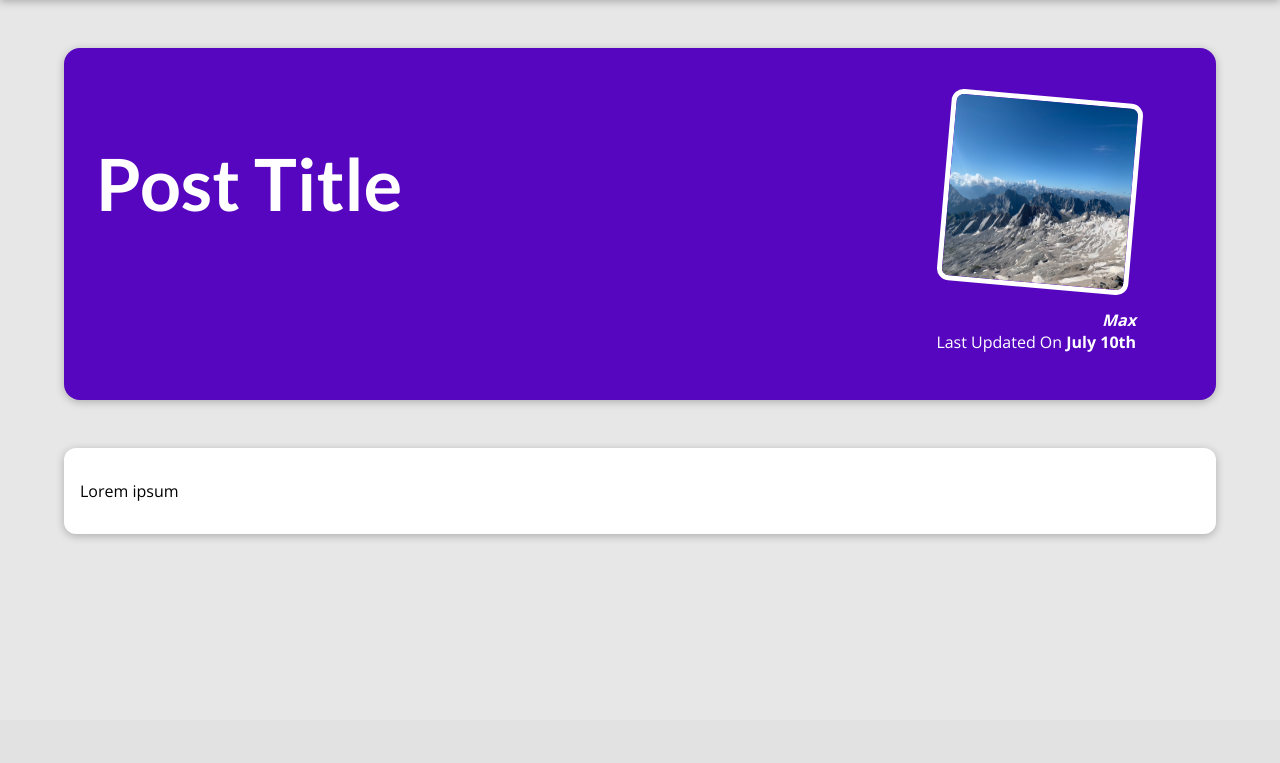
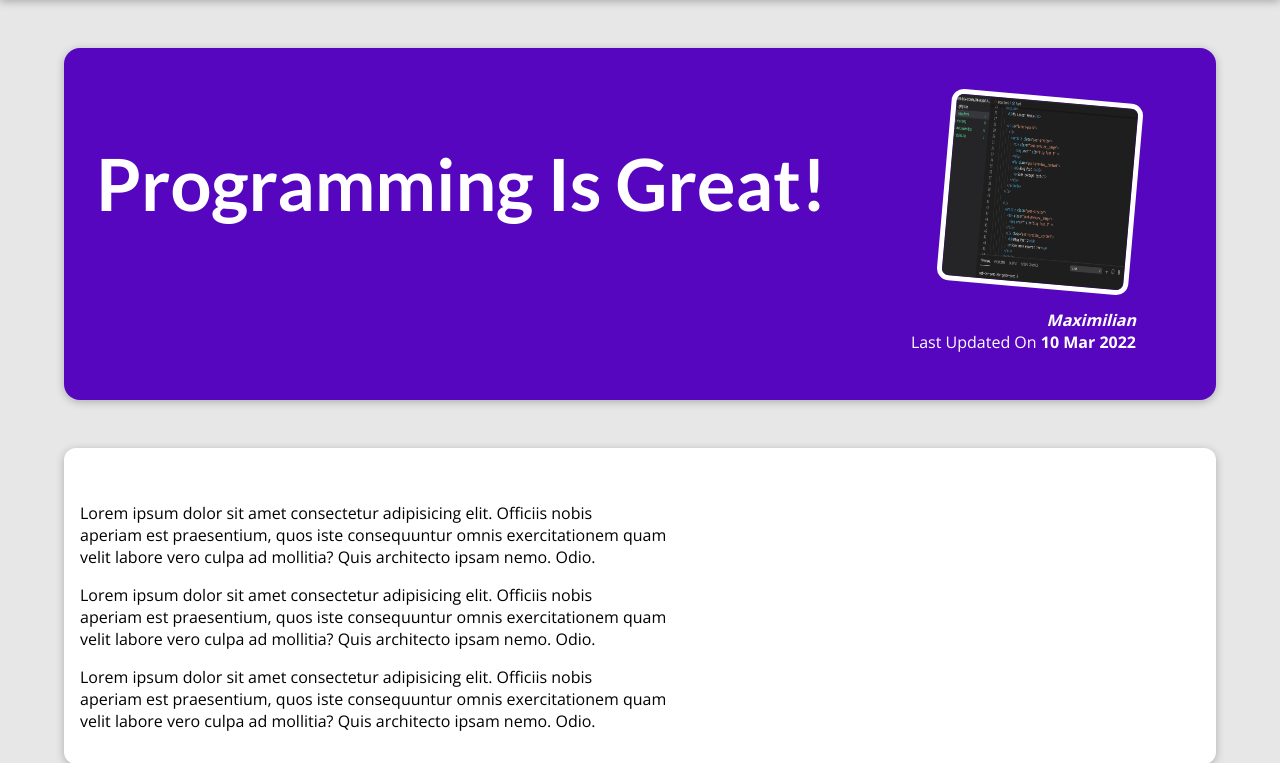
Before and after one commit to tahmid-saj/django-course, a Django app: page /posts/programming-is-fun in a window 1280 px wide. Shown: the part 80-843 px from the top of the page. Before the commit the page ends 618 px from the top, so only its background shows below. Run offline with Django 4.2, Linux system fonts and the light colour scheme.

Commit message:
Updating single post page

```diff
--- a/section-5-course-project-building-blog-the-basics/my_site/blog/templates/blog/includes/post.html
+++ b/section-5-course-project-building-blog-the-basics/my_site/blog/templates/blog/includes/post.html
@@ -3,7 +3,7 @@
 <li>
   <article class="post">
     <a href="{% url "post-detail-page" slug=post.slug %}">
-      <img src="{% static "blog/images/" | add: post.image %}" alt="{{ post.title }}"/>
+      <img src="{% static "blog/images/" | add:post.image %}" alt="{{ post.title }}"/>
 
       <div class="post__content">
         <h3>{{ post.title }}</h3>
--- a/section-5-course-project-building-blog-the-basics/my_site/blog/templates/blog/post-detail.html
+++ b/section-5-course-project-building-blog-the-basics/my_site/blog/templates/blog/post-detail.html
@@ -2,7 +2,7 @@
 {% load static %}
 
 {% block title %}
-  This Post Title
+{{ post.title }}
 {% endblock %}
 
 {% block css_files %}
@@ -11,21 +11,19 @@
 
 {% block content %}
   <section id="summary">
-    <h2>Post Title</h2>
+    <h2>{{ post.title }}</h2>
 
     <article>
-      <img src="{% static "blog/images/mountains.jpg" %}" alt="Post Title"/>
-      <address>Max</address>
+      <img src="{% static "blog/images/"|add:post.image %}" alt="{{ post.title }}"/>
+      <address>{{ post.author }}</address>
 
       <div>
-        Last Updated On <time>July 10th</time>
+        Last Updated On <time>{{ post.date|date:"d M Y" }}</time>
       </div>
     </article>
   </section>
 
   <main>
-    <p>
-      Lorem ipsum
-    </P>
+    {{ post.content|linebreaks }}
   </main>
 {% endblock %}
--- a/section-5-course-project-building-blog-the-basics/my_site/blog/views.py
+++ b/section-5-course-project-building-blog-the-basics/my_site/blog/views.py
@@ -81,7 +81,12 @@ def starting_page(request):
   })
 
 def posts(request):
-  return render(request, "blog/all-posts.html")
+  return render(request, "blog/all-posts.html", {
+    "all_posts": all_posts
+  })
 
 def post_detail(request, slug):
-  return render(request, "blog/post-detail.html")
+  identified_post = next(post for post in all_posts if post["slug"] == slug)
+  return render(request, "blog/post-detail.html", {
+    "post": identified_post
+  })
```
Also changed, not shown: section-5-course-project-building-blog-the-basics/my_site/blog/templates/blog/all-posts.html (+4 -6 lines).
